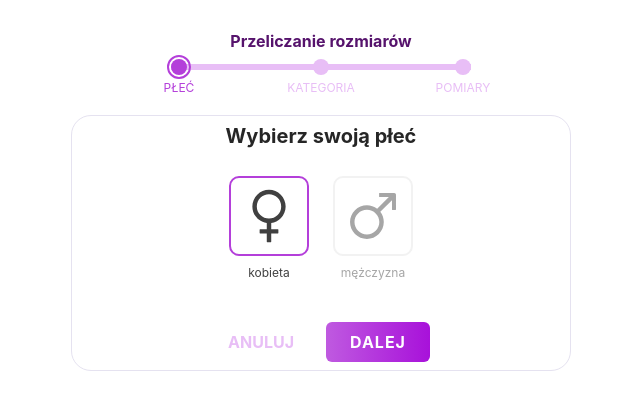
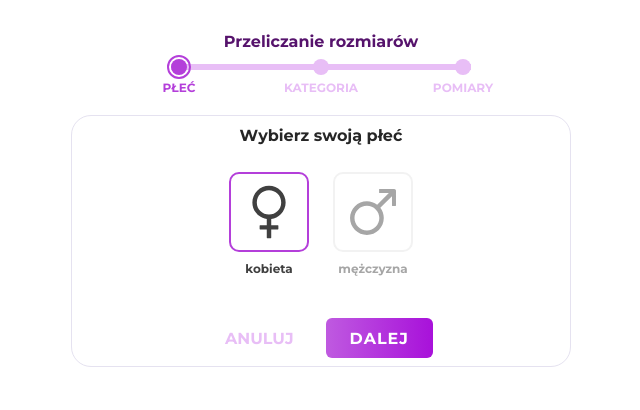
Before and after one commit to PaulS-dot/sizecalc, a React (Create React App) app: page / in a window 1280 px wide. Shown: the top 410 px of the page, without its empty margins (319-959 px from the left). Built offline with nearby package versions, Linux system fonts and the light colour scheme.

Commit message:
Global styles added

```diff
--- a/src/App.js
+++ b/src/App.js
@@ -5,10 +5,12 @@ import theme from './theme/theme'
 // import { ColorModeSwitcher } from './ColorModeSwitcher'
 import AddSizesForm from './components/form/AddSizesForm'
 import CardContextProvider from './contexts/CardContext'
+import GlobalStyles from './styled/Global.styled'
 
 function App() {
   return (
     <ChakraProvider theme={theme}>
+      <GlobalStyles />
       <CardContextProvider>
         <AddSizesForm />
       </CardContextProvider>
--- a/src/components/form/FormCard.js
+++ b/src/components/form/FormCard.js
@@ -1,9 +1,10 @@
 import React, { useContext } from 'react'
-import { Center, Flex, Heading, Text } from '@chakra-ui/layout'
+import { Center, Flex, Text } from '@chakra-ui/layout'
 import { Button, ButtonGroup } from '@chakra-ui/react'
 import { CardContext } from '../../contexts/CardContext'
-import StyledFormCard from '../../styled/FormCard.styled'
+import FormCardContainer from '../../styled/FormCard.styled'
 import HCenter from '../../styled/HCenter.styled'
+import Heading from '../../styled/Heading.styled'
 
 const FormCard = props => {
   const { currentCard, setNextCard, setPrevCard } = useContext(CardContext)
@@ -20,18 +21,12 @@ const FormCard = props => {
 
   return (
     <HCenter>
-      <StyledFormCard>
-      {/* <Center>
-        <Flex
-          layerStyle="base"
-          py="3"
-          flexFlow="column"
-          alignItems="center"
-          minW="500px"
-          px="10"
-        > */}
-          <Heading fontSize="xl" color="222222" mb="1">
+      <FormCardContainer>
+          {/* <Heading fontSize="xl" color="222222" mb="1">
             {title}
+          </Heading> */}
+          <Heading>
+            <h1> {title} </h1>
           </Heading>
           <Text fontSize="xs" mb="6" color="gray.800" opacity="30%">
             {props.description}
@@ -43,10 +38,8 @@ const FormCard = props => {
             </Button>
             <Button onClick={handleNext}>Dalej</Button>
           </ButtonGroup>
-        {/* </Flex>
-      </Center> */}
-      </StyledFormCard>
 
+      </FormCardContainer>
     </HCenter>
   )
 }
--- a/src/styled/Global.styled.js
+++ b/src/styled/Global.styled.js
@@ -0,0 +1,9 @@
+import { createGlobalStyle } from 'styled-components'
+
+const GlobalStyles = createGlobalStyle`
+    body {
+        font-weight: bold;
+    }
+`
+
+export default GlobalStyles
--- /dev/null
+++ b/src/styled/Heading.styled.js
@@ -0,0 +1,7 @@
+import styled from 'styled-components'
+
+const Heading = styled.header`
+    /* font-weight: bold; */
+`
+
+export default Heading
--- a/src/theme/theme.js
+++ b/src/theme/theme.js
@@ -14,10 +14,10 @@ const theme = extendTheme({
   //   },
   // },
   colors,
-  // fonts: {
-  //   body: 'Montserrat',
-  //   heading: 'Montserrat',
-  // },
+  fonts: {
+    body: 'Montserrat',
+    heading: 'Montserrat',
+  },
 
   components: {
     Button,
```
